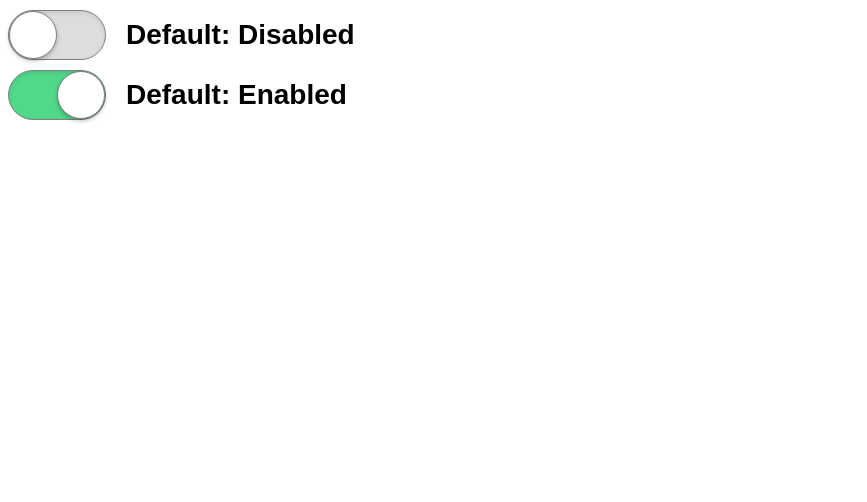
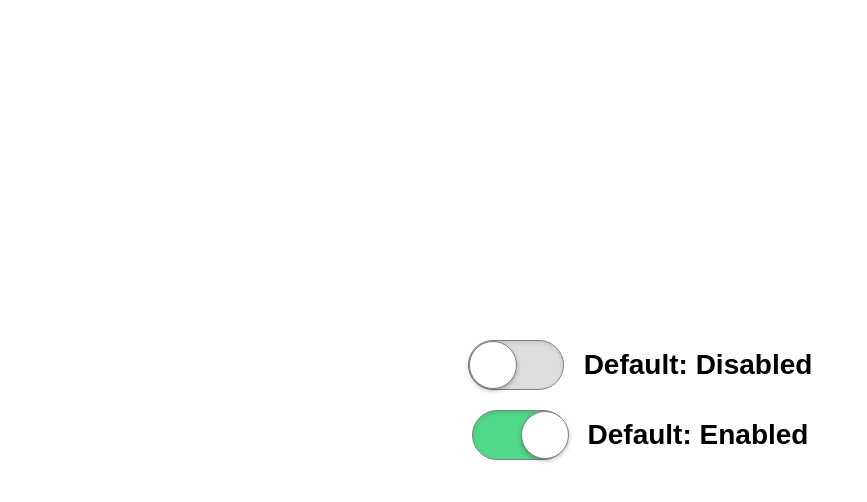
Before and after one commit to nazares/ios-toggle, a plain HTML site: page index.html in a window 1280 px wide. Shown: the whole page, without its empty margins (0-867 px from the left). Drawn offline with Linux system fonts and the light colour scheme.

Commit message:
update some styles

```diff
--- a/style.css
+++ b/style.css
@@ -1,3 +1,23 @@
+html,
+body {
+    height: 100%;
+}
+
+*,
+*::before,
+*::after {
+    box-sizing: border-box;
+    margin: 0;
+    padding: 0;
+}
+
+body {
+    display: flex;
+    flex-direction: column;
+    align-items: center;
+    justify-content: center;
+}
+
 .ios-switch {
     display: flex;
     flex-direction: row;
@@ -26,7 +46,7 @@
 }
 
 .ios-switch.active .switch-body {
-    background-color:#51D88A;
+    background-color: #51d88a;
 }
 
 .ios-switch.active .switch-body .toggle {
@@ -40,6 +60,6 @@
     font-family: sans-serif;
 }
 
-.ios-switch input[type=checkbox] {
-    display:none;
+.ios-switch input[type="checkbox"] {
+    display: none;
 }
```
